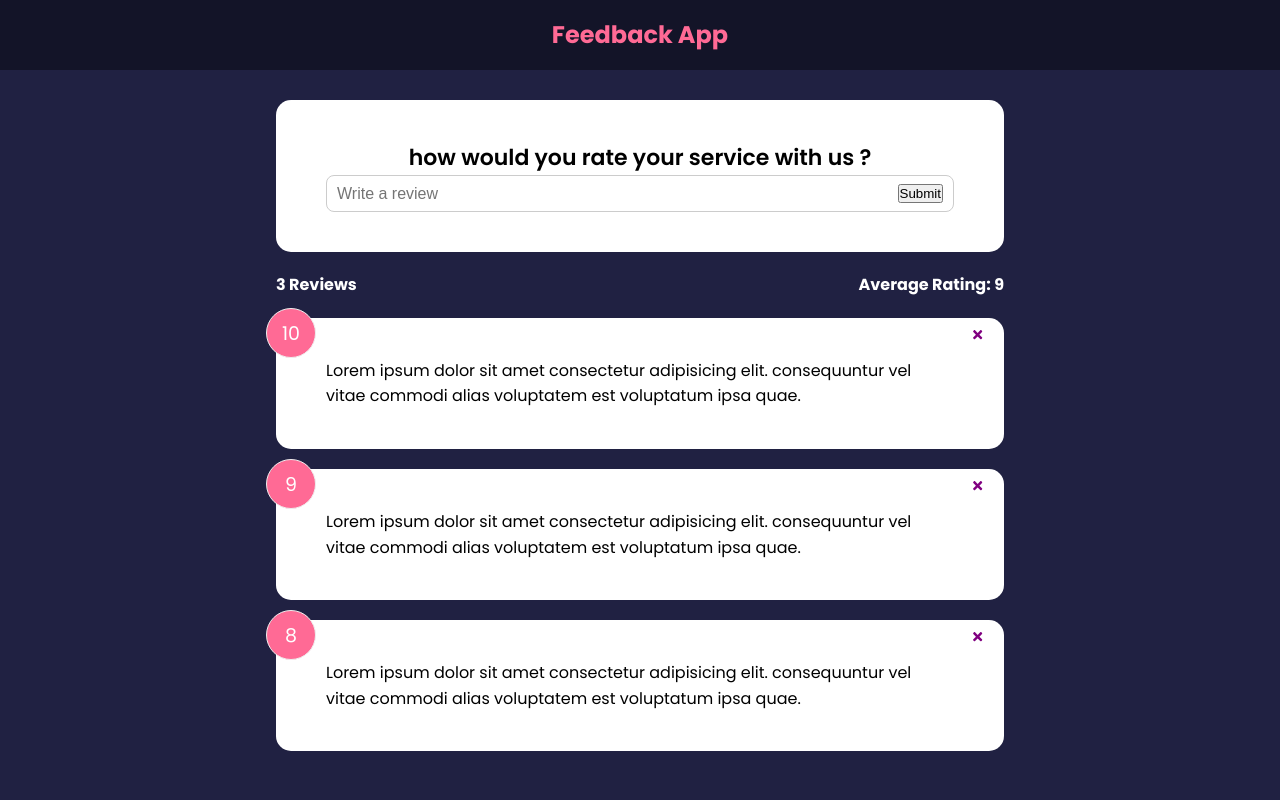
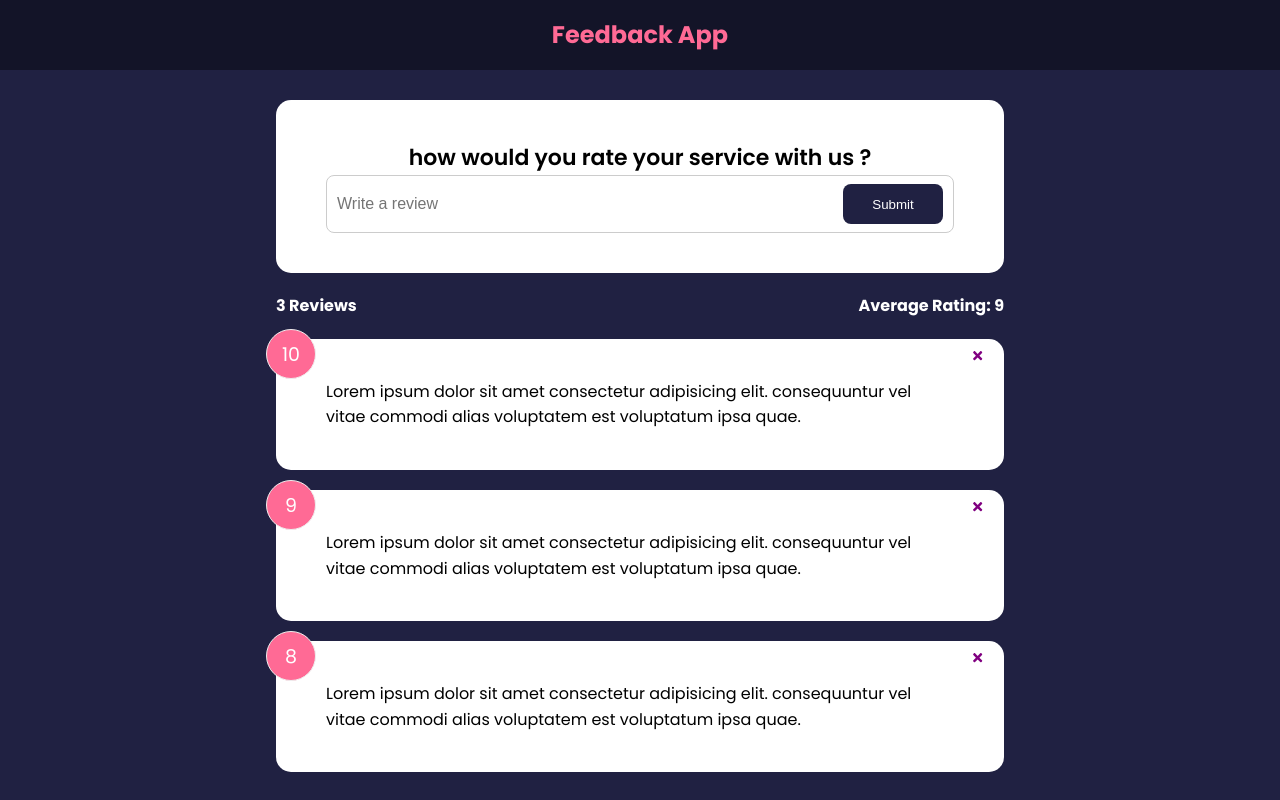
Before and after one commit to AnandSundar/feedbackapp, a React (Create React App) app: page / in a window 1280 px wide. Built offline with nearby package versions, Linux system fonts and the light colour scheme.

Commit message:
added component Button.jsx

```diff
--- a/src/components/FeedbackForm.jsx
+++ b/src/components/FeedbackForm.jsx
@@ -1,10 +1,12 @@
 import React, {useState} from 'react'
 import Card from './shared/Card'
+import Button from './shared/Button'
 
 function FeedbackForm() {
   const [text, setText] = useState('')
 
   const handleTextChange = (e) => {
+    //   console.log(e.target.value)
     setText(e.target.value)
   }
 
@@ -14,7 +16,7 @@
             <h2>how would you rate your service with us ?</h2>
             <div className="input-group">
                 <input onChange={handleTextChange} type='text' placeholder='Write a review' value={text} />
-                <button type='submit'>Submit</button>
+                <Button type='submit'>Submit</Button>
             </div>
         </form>
     </Card>
--- /dev/null
+++ b/src/components/shared/Button.jsx
@@ -0,0 +1,26 @@
+import React from 'react'
+import PropTypes from "prop-types"
+
+function Button({children, version, type, isDisabled}) {
+  return (
+    <button type={type} disabled={isDisabled} className={`btn btn-${version}`}>
+        {children}
+    </button>
+  )
+}
+
+Button.defaultProps = {
+    version: 'primary',
+    type: 'button',
+    isDisabled: false,
+}
+
+Button.propTypes = {
+    children: PropTypes.node.isRequired,
+    version: PropTypes.string,
+    type: PropTypes.string,
+    isDisabled: PropTypes.bool
+}
+
+
+export default Button
```
